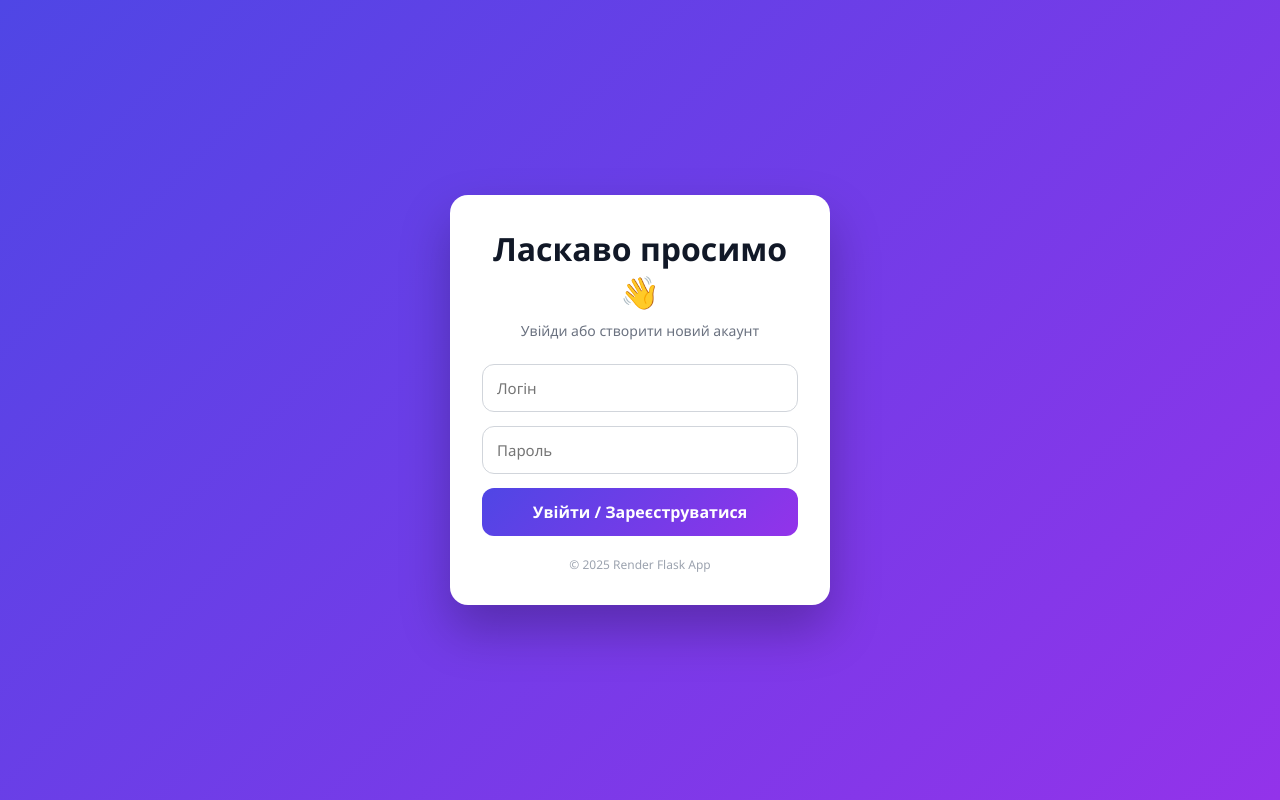
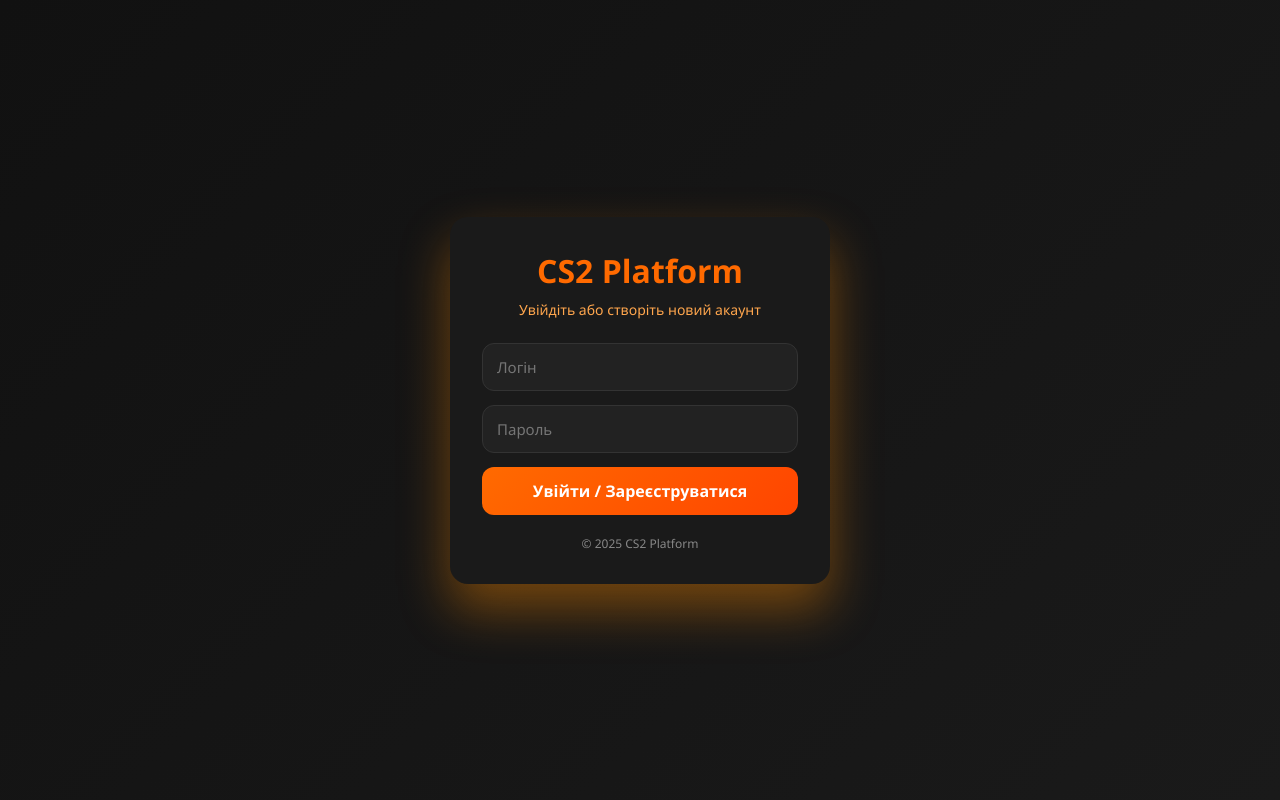
Before and after one commit to flowwi1/cs2-platform, a Flask app: page / in a window 1280 px wide. Run offline with Flask 3, Linux system fonts and the light colour scheme.

Commit message:
Оновив логін сторінку: CS2 Platform, оранжево-чорна тема

```diff
--- a/templates/login.html
+++ b/templates/login.html
@@ -2,9 +2,8 @@
 <html lang="uk">
 <head>
     <meta charset="UTF-8">
-    <title>Вхід</title>
+    <title>CS2 Platform - Логін</title>
 
-    <!-- Адаптивність -->
     <meta name="viewport" content="width=device-width, initial-scale=1.0">
 
     <style>
@@ -16,19 +15,19 @@
         body {
             margin: 0;
             min-height: 100vh;
-            background: linear-gradient(135deg, #4f46e5, #9333ea);
+            background: linear-gradient(135deg, #111, #1a1a1a);
             display: flex;
             align-items: center;
             justify-content: center;
         }
 
         .login-box {
-            background: #ffffff;
+            background: #1a1a1a;
             width: 100%;
             max-width: 380px;
             padding: 32px;
             border-radius: 18px;
-            box-shadow: 0 25px 50px rgba(0,0,0,0.25);
+            box-shadow: 0 25px 50px rgba(255,140,0,0.4);
             animation: appear 0.6s ease;
         }
 
@@ -46,14 +45,14 @@
         h1 {
             margin: 0;
             text-align: center;
-            color: #111827;
+            color: #ff6a00;
         }
 
         .subtitle {
             text-align: center;
             margin: 8px 0 24px;
             font-size: 14px;
-            color: #6b7280;
+            color: #ffa64d;
         }
 
         input {
@@ -61,14 +60,16 @@
             padding: 13px 14px;
             margin-bottom: 14px;
             border-radius: 12px;
-            border: 1px solid #d1d5db;
+            border: 1px solid #333;
+            background: #222;
+            color: #fff;
             font-size: 15px;
         }
 
         input:focus {
             outline: none;
-            border-color: #6366f1;
-            box-shadow: 0 0 0 3px rgba(99,102,241,0.2);
+            border-color: #ff6a00;
+            box-shadow: 0 0 0 3px rgba(255,106,0,0.2);
         }
 
         button {
@@ -76,7 +77,7 @@
             padding: 13px;
             border: none;
             border-radius: 12px;
-            background: linear-gradient(135deg, #4f46e5, #9333ea);
+            background: linear-gradient(135deg, #ff6a00, #ff4500);
             color: white;
             font-size: 16px;
             font-weight: 600;
@@ -86,30 +87,30 @@
 
         button:hover {
             transform: translateY(-2px);
-            box-shadow: 0 10px 25px rgba(0,0,0,0.25);
+            box-shadow: 0 10px 25px rgba(255,140,0,0.4);
         }
 
         .message {
             margin-top: 14px;
             text-align: center;
             font-size: 14px;
-            color: #dc2626;
+            color: #ff4500;
         }
 
         .footer {
             margin-top: 20px;
             text-align: center;
             font-size: 12px;
-            color: #9ca3af;
+            color: #888;
         }
     </style>
 </head>
 <body>
 
 <div class="login-box">
-    <h1>Ласкаво просимо 👋</h1>
+    <h1>CS2 Platform</h1>
     <div class="subtitle">
-        Увійди або створити новий акаунт
+        Увійдіть або створіть новий акаунт
     </div>
 
     <form method="POST">
@@ -137,7 +138,7 @@
     {% endif %}
 
     <div class="footer">
-        © 2025 Render Flask App
+        © 2025 CS2 Platform
     </div>
 </div>
 
```
